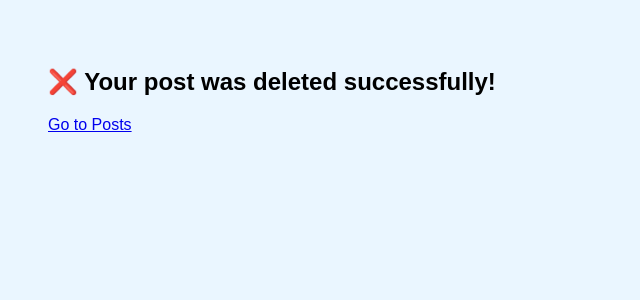
After one commit to Mister-Calvin/Masterblog, a Flask app: page /delete/1 in a window 1280 px wide. The commit adds this page. Shown: the top 300 px of the page, without its empty margins (0-640 px from the left). Run offline with Flask 3, Linux system fonts and the light colour scheme.

Commit message:
Added delete functionality: delete button in index, delete_sucess.html template, and delete route in app.py

```diff
--- a/app.py
+++ b/app.py
@@ -42,6 +42,19 @@ def add():
     return render_template('add.html')
 
 
+@app.route('/delete/<int:post_id>')
+def delete(post_id):
+    posts = load_data("blog_posts.json")
+    for post in posts:
+        if post['id'] == post_id:
+            posts.remove(post)
+            break
+
+    with open("blog_posts.json", "w") as f:
+        json.dump(posts, f, indent=2)
+
+    return render_template('delete_sucess.html')
+
 
 
 
--- /dev/null
+++ b/templates/delete_sucess.html
@@ -0,0 +1,11 @@
+<!DOCTYPE html>
+<html>
+<head>
+    <title>Post Added</title>
+    <link rel="stylesheet" href="{{ url_for('static', filename='add-style.css') }}">
+</head>
+<body>
+    <h2>❌ Your post was deleted successfully!</h2>
+    <a href="{{ url_for('index') }}">Go to Posts</a>
+</body>
+</html>
```
Also changed, not shown: templates/index.html (+7 -0 lines).
